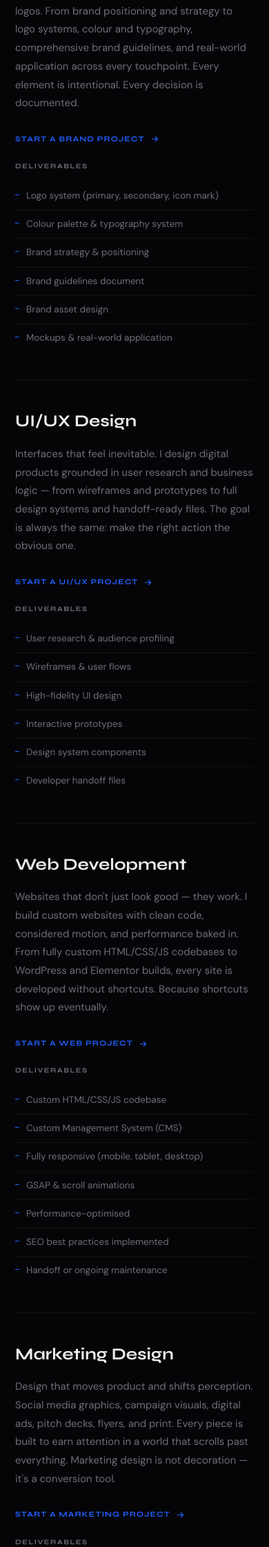
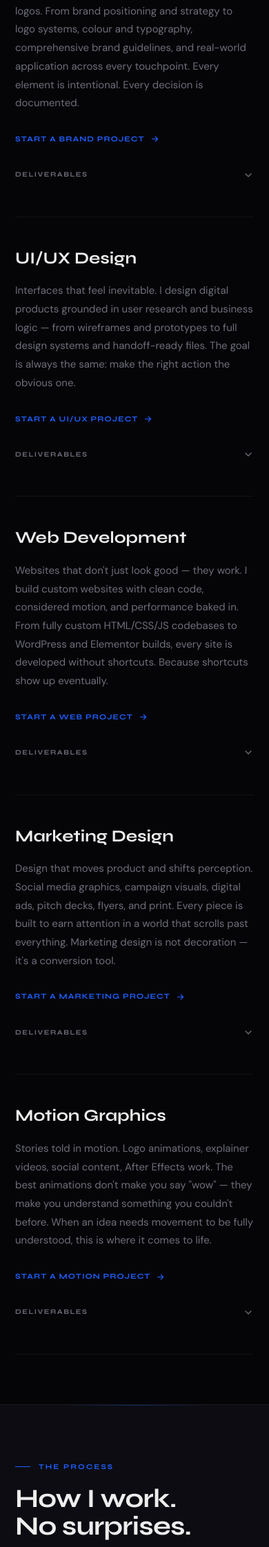
Before and after one commit to DRealDanny/Creativo, a PHP site: page /services.html in a window 390 px wide. Shown: the part 892-3135 px from the top of the page at 69% size. Run offline with PHP 8.4, Linux system fonts and the light colour scheme; some libraries are stand-ins or nearby versions.

Commit message:
feat: implement mobile accordion for service deliverables with arrow indicator

```diff
--- a/css/services.css
+++ b/css/services.css
@@ -65,3 +65,45 @@
 
   .service-name { font-size: 24px; }
 }
+
+/* ----------------------------------------
+   DELIVERABLES MOBILE ACCORDION
+   ---------------------------------------- */
+.deliverables-arrow {
+  display: none; /* Hidden on desktop */
+}
+
+@media (max-width: 768px) {
+  .service-deliverables h5 {
+    display: flex;
+    justify-content: space-between;
+    align-items: center;
+    cursor: pointer;
+    margin-bottom: 0;
+    padding: 12px 0;
+  }
+
+  .deliverables-arrow {
+    display: block;
+    transition: transform 0.3s ease;
+  }
+
+  /* Hide the list, and add a little breathing room for when it opens */
+  .service-deliverables ul {
+    display: none;
+    padding-top: 8px;
+    padding-bottom: 16px;
+  }
+
+  /* When open, force it to stack vertically */
+  .service-deliverables.open ul {
+    display: flex;
+    flex-direction: column;
+    animation: fade-in 0.3s ease forwards;
+  }
+
+  .service-deliverables.open .deliverables-arrow {
+    transform: rotate(180deg);
+    color: var(--blue);
+  }
+}
--- a/js/services.js
+++ b/js/services.js
@@ -6,6 +6,30 @@
  */
 
 document.addEventListener("DOMContentLoaded", () => {
+
+    // Deliverables Mobile Accordion Logic
+    const deliverableGroups = document.querySelectorAll('.service-deliverables');
+
+    deliverableGroups.forEach(group => {
+        const heading = group.querySelector('h5');
+
+        if (heading) {
+            heading.addEventListener('click', () => {
+                // Only trigger on mobile screens (768px or smaller)
+                if (window.innerWidth <= 768) {
+                    const isOpen = group.classList.contains('open');
+
+                    // Close other accordions when one is clicked
+                    deliverableGroups.forEach(g => g.classList.remove('open'));
+
+                    // Open the clicked one
+                    if (!isOpen) {
+                        group.classList.add('open');
+                    }
+                }
+            });
+        }
+    });
 
     // Ensure GSAP is loaded before firing any specific animations
     if (typeof gsap !== 'undefined') {
--- a/services.html
+++ b/services.html
@@ -125,7 +125,11 @@
         </div>
 
         <div class="service-deliverables">
-          <h5>Deliverables</h5>
+          <h5>Deliverables
+            <svg class="deliverables-arrow" width="16" height="16" viewBox="0 0 24 24" fill="none" stroke="currentColor" stroke-width="2" stroke-linecap="round" stroke-linejoin="round">
+              <polyline points="6 9 12 15 18 9"></polyline>
+            </svg>
+          </h5>
           <ul>
             <li>Logo system (primary, secondary, icon mark)</li>
             <li>Colour palette & typography system</li>
@@ -157,7 +161,11 @@
         </div>
 
         <div class="service-deliverables">
-          <h5>Deliverables</h5>
+          <h5>Deliverables
+            <svg class="deliverables-arrow" width="16" height="16" viewBox="0 0 24 24" fill="none" stroke="currentColor" stroke-width="2" stroke-linecap="round" stroke-linejoin="round">
+              <polyline points="6 9 12 15 18 9"></polyline>
+            </svg>
+          </h5>
           <ul>
             <li>User research & audience profiling</li>
             <li>Wireframes & user flows</li>
@@ -189,7 +197,11 @@
         </div>
 
         <div class="service-deliverables">
-          <h5>Deliverables</h5>
+          <h5>Deliverables
+            <svg class="deliverables-arrow" width="16" height="16" viewBox="0 0 24 24" fill="none" stroke="currentColor" stroke-width="2" stroke-linecap="round" stroke-linejoin="round">
+              <polyline points="6 9 12 15 18 9"></polyline>
+            </svg>
+          </h5>
           <ul>
             <li>Custom HTML/CSS/JS codebase</li>
             <li>Custom Management System (CMS)</li>
@@ -222,7 +234,11 @@
         </div>
 
         <div class="service-deliverables">
-          <h5>Deliverables</h5>
+          <h5>Deliverables
+            <svg class="deliverables-arrow" width="16" height="16" viewBox="0 0 24 24" fill="none" stroke="currentColor" stroke-width="2" stroke-linecap="round" stroke-linejoin="round">
+              <polyline points="6 9 12 15 18 9"></polyline>
+            </svg>
+          </h5>
           <ul>
             <li>Social media graphics & templates</li>
             <li>Digital advertising creatives</li>
@@ -254,7 +270,11 @@
         </div>
 
         <div class="service-deliverables">
-          <h5>Deliverables</h5>
+          <h5>Deliverables
+            <svg class="deliverables-arrow" width="16" height="16" viewBox="0 0 24 24" fill="none" stroke="currentColor" stroke-width="2" stroke-linecap="round" stroke-linejoin="round">
+              <polyline points="6 9 12 15 18 9"></polyline>
+            </svg>
+          </h5>
           <ul>
             <li>Logo animations</li>
             <li>Explainer videos</li>
@@ -281,8 +301,8 @@
           <span class="t-label">The Process</span>
         </div>
         <div class="flex-between" data-reveal data-delay="2">
-          <h2 class="t-h1" id="process-heading" style="max-width:480px;">
-            How I work. No surprises.
+          <h2 class="t-h1" id="process-heading">
+            How I work. <br>No surprises.
           </h2>
           <p class="t-body" style="max-width:340px;">
             Four stages. Clear communication at every step. You always know where we are and what's next.
```
